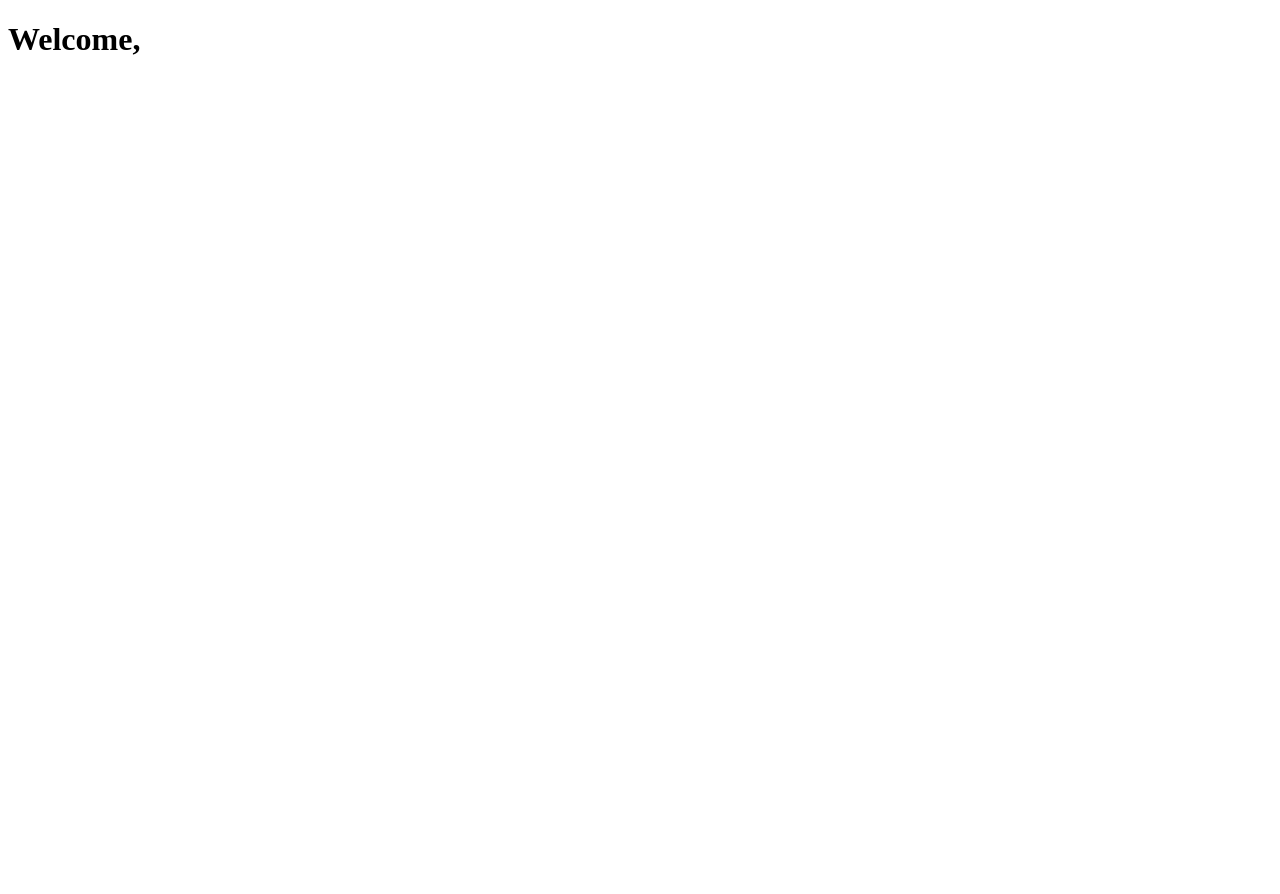
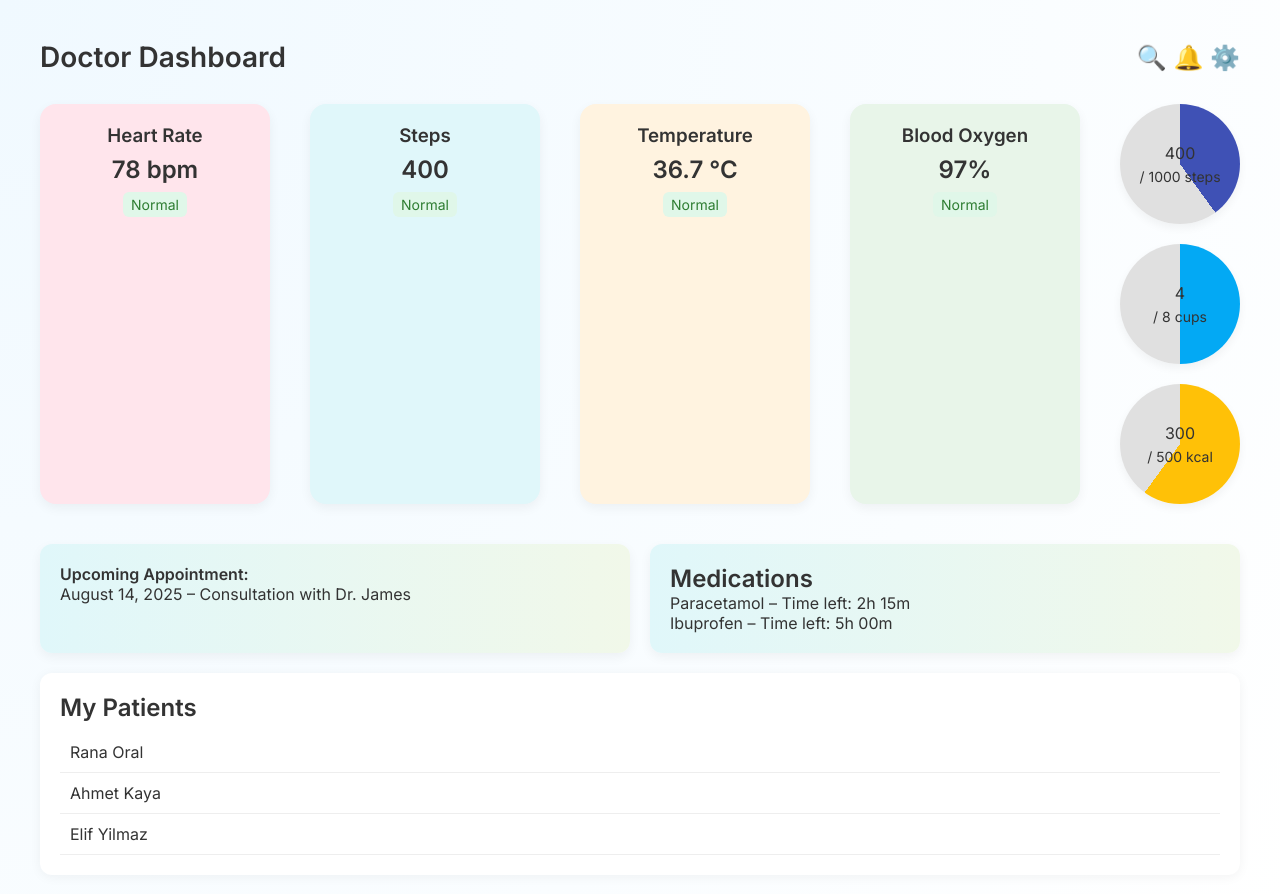
Before and after one commit to basdedas/project-integration, a website: page web-app/public/admin_main.html in a window 1280 px wide. Before the commit the page ends 800 px from the top, so only its background shows below. Drawn offline with Linux system fonts and the light colour scheme.

Commit message:
version 0.1 admin_main

```diff
--- a/web-app/public/admin_main.html
+++ b/web-app/public/admin_main.html
@@ -1,9 +1,204 @@
 <!DOCTYPE html>
 <html lang="en">
 <head>
-	<title>Website</title>
+  <meta charset="UTF-8">
+  <meta name="viewport" content="width=device-width, initial-scale=1.0">
+  <title>Doctor Dashboard</title>
+  <link href="https://fonts.googleapis.com/css2?family=Inter:wght@400;600&display=swap" rel="stylesheet">
+  <style>
+    * {
+      box-sizing: border-box;
+      margin: 0;
+      padding: 0;
+    }
+    body {
+      font-family: 'Inter', sans-serif;
+      background: radial-gradient(circle at top left, #f0f9ff, #ffffff);
+      color: #333;
+      padding: 40px;
+    }
+    .dashboard {
+      max-width: 1200px;
+      margin: auto;
+    }
+    .top-bar {
+      display: flex;
+      justify-content: space-between;
+      align-items: center;
+      margin-bottom: 30px;
+    }
+    .top-bar h1 {
+      font-size: 28px;
+    }
+    .icons {
+      font-size: 24px;
+    }
+    .main-section {
+      display: flex;
+      gap: 40px;
+      flex-wrap: wrap;
+      margin-bottom: 40px;
+    }
+    .card {
+      background: #ffffff;
+      border-radius: 16px;
+      padding: 20px;
+      flex: 1 1 200px;
+      text-align: center;
+      box-shadow: 0 4px 12px rgba(0,0,0,0.05);
+      transition: transform 0.3s ease, box-shadow 0.3s ease;
+    }
+    .card:hover {
+      transform: translateY(-5px);
+      box-shadow: 0 10px 20px rgba(0,0,0,0.1);
+    }
+    .card h3 {
+      margin-bottom: 8px;
+    }
+    .value {
+      font-size: 24px;
+      font-weight: bold;
+    }
+    .status {
+      margin-top: 8px;
+      display: inline-block;
+      padding: 4px 8px;
+      border-radius: 6px;
+      font-size: 14px;
+      background-color: #e0f7e9;
+      color: #2e7d32;
+    }
+    .circle-bar {
+      width: 120px;
+      height: 120px;
+      border-radius: 50%;
+      background: conic-gradient(var(--color) calc(var(--value) * 1%), #e0e0e0 0);
+      display: flex;
+      flex-direction: column;
+      justify-content: center;
+      align-items: center;
+      box-shadow: 0 4px 10px rgba(0,0,0,0.05);
+      transition: transform 0.3s ease;
+    }
+    .circle-bar:hover {
+      transform: scale(1.05);
+    }
+    .circle-label {
+      font-size: 14px;
+      margin-top: 5px;
+    }
+    .circle-group {
+      display: flex;
+      flex-direction: column;
+      align-items: center;
+      gap: 20px;
+    }
+    .section-title {
+      font-size: 20px;
+      margin-bottom: 10px;
+    }
+    .footer-section {
+      display: flex;
+      gap: 20px;
+      flex-wrap: wrap;
+      margin-top: 40px;
+    }
+    .footer-card {
+      background: linear-gradient(to right, #e0f7fa, #f1f8e9);
+      padding: 20px;
+      border-radius: 12px;
+      box-shadow: 0 4px 12px rgba(0, 0, 0, 0.05);
+      flex: 1 1 300px;
+      transition: transform 0.3s ease;
+    }
+    .footer-card:hover {
+      transform: translateY(-4px);
+      box-shadow: 0 8px 16px rgba(0, 0, 0, 0.1);
+    }
+    .patients-list {
+      background: #ffffff;
+      padding: 20px;
+      border-radius: 12px;
+      box-shadow: 0 2px 12px rgba(0,0,0,0.05);
+      margin-top: 20px;
+    }
+    .patients-list h2 {
+      margin-bottom: 10px;
+    }
+    .patient-item {
+      padding: 10px;
+      border-bottom: 1px solid #eee;
+      cursor: pointer;
+      transition: background 0.2s;
+    }
+    .patient-item:hover {
+      background: #f0f8ff;
+    }
+  </style>
 </head>
 <body>
-	<h1>Welcome, </h1>
+  <div class="dashboard">
+    <div class="top-bar">
+      <h1>Doctor Dashboard</h1>
+      <div class="icons">🔍 🔔 ⚙️</div>
+    </div>
+
+    <div class="main-section">
+      <div class="card" style="background:#ffe5ec">
+        <h3>Heart Rate</h3>
+        <div class="value">78 bpm</div>
+        <div class="status">Normal</div>
+      </div>
+      <div class="card" style="background:#e0f7fa">
+        <h3>Steps</h3>
+        <div class="value">400</div>
+        <div class="status">Normal</div>
+      </div>
+      <div class="card" style="background:#fff3e0">
+        <h3>Temperature</h3>
+        <div class="value">36.7 °C</div>
+        <div class="status">Normal</div>
+      </div>
+      <div class="card" style="background:#e8f5e9">
+        <h3>Blood Oxygen</h3>
+        <div class="value">97%</div>
+        <div class="status">Normal</div>
+      </div>
+
+      <div class="circle-group">
+        <div class="circle-bar" style="--value:40;--color:#3f51b5">
+          <span>400</span>
+          <div class="circle-label">/ 1000 steps</div>
+        </div>
+        <div class="circle-bar" style="--value:50;--color:#03a9f4">
+          <span>4</span>
+          <div class="circle-label">/ 8 cups</div>
+        </div>
+        <div class="circle-bar" style="--value:60;--color:#ffc107">
+          <span>300</span>
+          <div class="circle-label">/ 500 kcal</div>
+        </div>
+      </div>
+    </div>
+
+    <div class="footer-section">
+      <div class="footer-card">
+        <strong>Upcoming Appointment:</strong><br>
+        August 14, 2025 – Consultation with Dr. James
+      </div>
+      <div class="footer-card">
+        <h2>Medications</h2>
+        <p>Paracetamol – Time left: 2h 15m</p>
+        <p>Ibuprofen – Time left: 5h 00m</p>
+      </div>
+    </div>
+
+    <div class="patients-list">
+      <h2>My Patients</h2>
+      <div class="patient-item" onclick="location.href='patient1_main.html'">Rana Oral</div>
+      <div class="patient-item" onclick="location.href='patient2_main.html'">Ahmet Kaya</div>
+      <div class="patient-item" onclick="location.href='patient3_main.html'">Elif Yilmaz</div>
+    </div>
+  </div>
 </body>
 </html>
```
